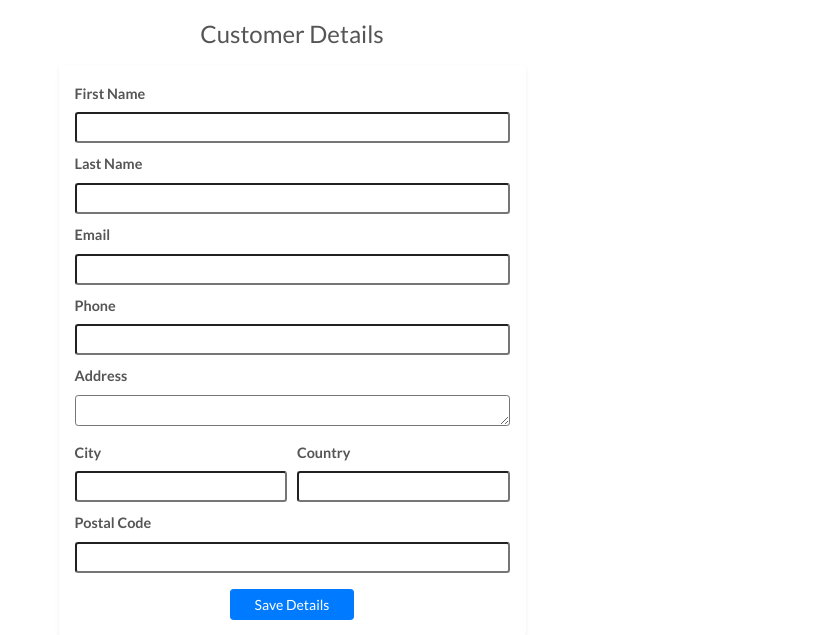
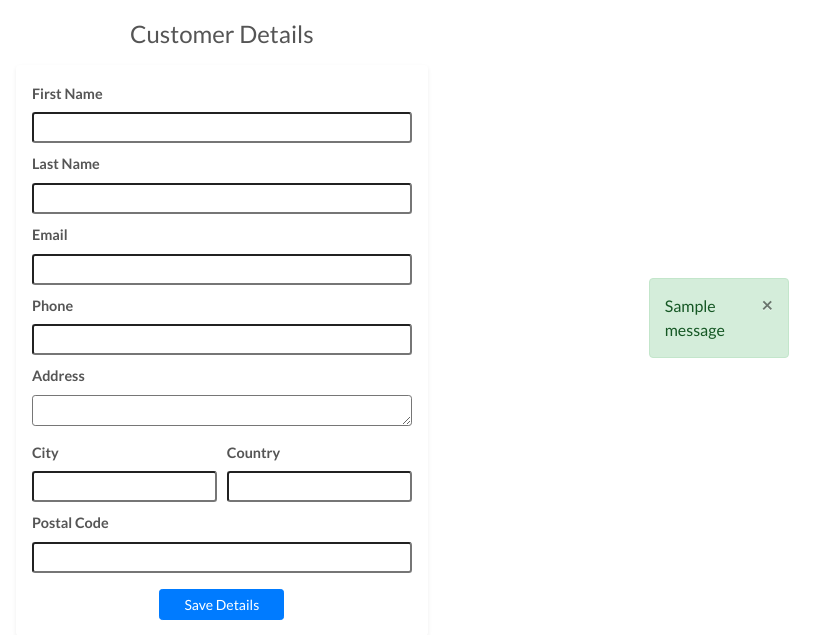
Before and after one commit to Alexiou981/elite-escapes, a Django app: page /customers/details/ in a window 1280 px wide. Shown: the part 72-707 px from the top of the page, without its empty margins (348-1168 px from the left). Run offline with Django 3.2, Linux system fonts and the light colour scheme; a user stored in the database is signed in; tables that the repository leaves empty hold one stand-in row (values such as "Sample post"); one stand-in notice (Sample message) is shown; some libraries are stand-ins or nearby versions.

Commit message:
add confirmation message upon successful form submission

```diff
--- a/customers/templates/customers/customer_details.html
+++ b/customers/templates/customers/customer_details.html
@@ -65,5 +65,15 @@
             </div>
         </div>
     </div>
+    {% if messages %}
+    <div id="message-container">
+        {% for message in messages %}
+        <div class="alert alert-success">
+            <span class="close" onclick="this.parentElement.style.display='none';">&times;</span>
+            {{ message }}
+        </div>
+        {% endfor %}
+    </div>
+    {% endif %}
 </div>
 {% endblock %}
--- a/customers/views.py
+++ b/customers/views.py
@@ -2,6 +2,7 @@
 from django.shortcuts import render, redirect
 from .forms import CustomerForm
 from django.contrib.auth.decorators import login_required
+from django.contrib import messages
 
 @login_required  # Ensure the user is logged in
 def customer_details(request):
@@ -11,7 +12,11 @@ def customer_details(request):
             customer = form.save(commit=False)  # Do not save yet
             customer.user = request.user  # Assign the logged-in user
             customer.save()  # Now save to the database
-            return redirect('templates/includes/toasts/toast_success.html')
+
+            messages.success(request, "Thank you! \
+                Your details have been saved successfully!")
+
+            return redirect('customer_details')
     else:
         form = CustomerForm()
 
--- a/static/css/base.css
+++ b/static/css/base.css
@@ -86,6 +86,29 @@ body {
     width: 100%;
 }
 
+.alert {
+    padding: 15px;
+    margin-bottom: 20px;
+    border: 1px solid transparent;
+    border-radius: 4px;
+}
+.alert-success {
+    color: #155724;
+    background-color: #d4edda;
+    border-color: #c3e6cb;
+}
+.close {
+    float: right;
+    font-size: 20px;
+    font-weight: bold;
+    color: #000;
+    cursor: pointer;
+}
+.close:hover {
+    color: #000;
+    text-decoration: none;
+}
+
 /* -------------------------------- Media Queries */
 
 /* Reduce padding and margin on small screens */
```
